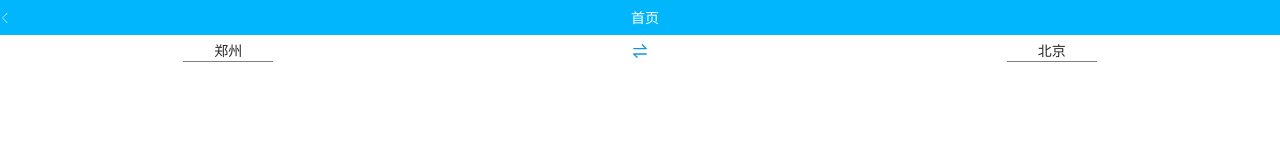
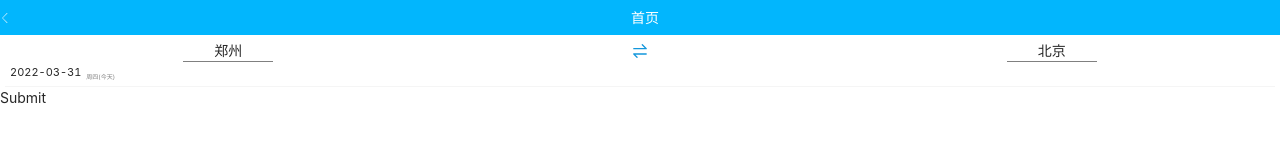
Before and after one commit to 1679452381/train-ticket, a React (Create React App) app: page / in a window 1280 px wide. Shown: the top 160 px of the page. Built offline with nearby package versions, Linux system fonts and the light colour scheme.

Commit message:
'feat:添加日期选择浮层'

```diff
--- a/package.json
+++ b/package.json
@@ -10,6 +10,7 @@
     "@testing-library/user-event": "^13.5.0",
     "antd": "^4.19.3",
     "classnames": "^2.3.1",
+    "dayjs": "^1.11.0",
     "normalize.css": "^8.0.1",
     "react": "^17.0.2",
     "react-dom": "^17.0.2",
@@ -21,7 +22,7 @@
     "web-vitals": "^2.1.4"
   },
   "scripts": {
-    "start": "react-scripts start",
+    "start": "react-scripts start ",
     "build": "react-scripts build",
     "test": "react-scripts test",
     "eject": "react-scripts eject"
--- a/src/components/CitySelector/index.jsx
+++ b/src/components/CitySelector/index.jsx
@@ -165,7 +165,7 @@ export default function CitySelector(props) {
       {show && cityData ? (
         <Container>
           <HeaderSearch>
-            <BackIcon height={"1rem"} width={"1rem"} onClick={onBack} />
+            <BackIcon height={"1rem"} width={"1rem"} onClick={() => onBack()} />
             <SearchInput
               type="text"
               placeholder="输入车站，城市，首字母"
--- /dev/null
+++ b/src/components/DateSelector/index.jsx
@@ -0,0 +1,174 @@
+import styled from "@emotion/styled";
+import React, { useEffect, useMemo, useState, memo, useCallback } from "react";
+
+import Header from "../Header";
+import { getMonth, getWeeks } from "../../utils/date";
+
+const Month = memo((props) => {
+  const { toSelect, startTimeInMonth } = props;
+  const startDay = new Date(startTimeInMonth);
+
+  const weeks = getWeeks(startTimeInMonth);
+  return (
+    <>
+      <MonthTable>
+        <thead>
+          <tr>
+            <td colSpan="7">
+              <h5>
+                {startDay.getFullYear()}年{startDay.getMonth()}月
+              </h5>
+            </td>
+          </tr>
+        </thead>
+        <tbody>
+          <MonthWeekTr>
+            <th>周一</th>
+            <th>周二</th>
+            <th>周三</th>
+            <th>周四</th>
+            <th>周五</th>
+            <th>周六</th>
+            <th>周日</th>
+          </MonthWeekTr>
+          {weeks?.map((week, idx) => (
+            <Week week={week} key={idx} toSelect={toSelect} />
+          ))}
+        </tbody>
+      </MonthTable>
+    </>
+  );
+});
+const MonthTable = styled.table`
+  width: 100%;
+  margin-bottom: 15px;
+  border-collapse: collapse;
+  border-spacing: 0;
+  text-align: left;
+  tr,
+  th,
+  td {
+    padding: 0;
+    margin: 0;
+  }
+  thead td {
+    height: 39px;
+    background-color: #fff;
+  }
+  thead h5 {
+    font-size: 18px;
+    line-height: 39px;
+    text-align: center;
+    font-weight: bold;
+    padding: 0;
+    margin: 0;
+    border: 1px solid #cdcdcd;
+  }
+`;
+
+const MonthWeekTr = styled.tr`
+  font-size: 14px;
+  height: 23px;
+  color: #8c8c8c;
+  background-color: #f3f3f3;
+  text-align: center;
+  border-left: 1px solid #ccc;
+  border-right: 1px solid #ccc;
+  border-bottom: 1px solid #cacaca;
+  th {
+    text-align: center;
+  }
+`;
+
+const Week = (props) => {
+  const { week, toSelect } = props;
+  return (
+    <WeekTr>
+      {week?.map((day, idx) => (
+        <Day day={day} key={idx} toSelect={toSelect} />
+      ))}
+    </WeekTr>
+  );
+};
+const WeekTr = styled.tr`
+  font-size: 14px;
+  color: #8c8c8c;
+  td {
+    background: #fff;
+    color: #000;
+    border: 2.5px solid #e3e3e3;
+    text-align: center;
+    margin: 0 2px 2px 0;
+    height: 40px;
+    width: 40px;
+    :hover {
+      background-color: skyblue;
+    }
+  }
+  td.null {
+    background: #e3e3e3;
+  }
+  td.disabled {
+    color: #a7a7a7;
+    background: #f3f3f3;
+    cursor: not-allowed;
+  }
+`;
+
+const Day = (props) => {
+  const { day, toSelect } = props;
+
+  if (!day) return <td className="null"></td>;
+
+  const now = new Date();
+  let currentTime = new Date(day);
+
+  const dateString =
+    now.getMonth() === currentTime.getMonth() &&
+    now.getDate() === currentTime.getDate()
+      ? "今天"
+      : new Date(day).getDate();
+
+  const isPassed = currentTime.getDate() < now.getDate();
+  if (isPassed) {
+    return <td className={"disabled"}>{dateString}</td>;
+  }
+
+  return <td onClick={() => toSelect(currentTime)}>{dateString}</td>;
+};
+
+export default function DateSelector(props) {
+  const { show, onBack, toSelect } = props;
+
+  const monthSequence = getMonth();
+
+  return (
+    <div>
+      {show ? (
+        <Container>
+          <Header title={"选择时间"} onBack={onBack}></Header>
+          <SelectorTable>
+            {monthSequence?.map((month) => (
+              <Month toSelect={toSelect} startTimeInMonth={month} key={month} />
+            ))}
+          </SelectorTable>
+        </Container>
+      ) : (
+        <></>
+      )}
+    </div>
+  );
+}
+const Container = styled.div`
+  position: absolute;
+  top: 0;
+  left: 0;
+  min-height: 100%;
+  background-color: #fff;
+  width: 100%;
+  z-index: 1000;
+`;
+const SelectorTable = styled.div`
+  padding: 15px 10px 15px 10px;
+  background: #f3f3f3;
+`;
--- a/src/pages/home/Journey.jsx
+++ b/src/pages/home/Journey.jsx
@@ -5,7 +5,6 @@ import { ReactComponent as Switch } from "../../assets/svg/switch.svg";
 
 export default function Journey(props) {
   const { from, to, exchangeFromTo, showCitySelector } = props;
-  // console.log("J", showCitySelector);
   return (
     <Container>
       <JourneyStation onClick={() => showCitySelector(true)}>
@@ -20,7 +19,7 @@ export default function Journey(props) {
 }
 
 const Container = styled.div`
-  margin: 0.5rem 0.5rem;
+  padding: 0.5rem 0.5rem;
   display: flex;
   align-items: center;
   justify-content: space-around;
--- a/src/pages/home/departDate.jsx
+++ b/src/pages/home/departDate.jsx
@@ -1,5 +1,42 @@
-import React from "react";
+import React, { useMemo } from "react";
+import dayjs from "dayjs";
 
-export default function DepartDate() {
-  return <div>departDate</div>;
+import { h0 } from "../../utils/index";
+import styled from "@emotion/styled";
+
+export default function DepartDate(props) {
+  const { time, showDateSelector } = props;
+  const date = h0(time);
+
+  const dateString = useMemo(() => {
+    return dayjs(date).format("YYYY-MM-DD");
+  }, [date]);
+  const isToday = date.getDay() === h0().getDay();
+
+  const weekString =
+    "周" +
+    ["日", "一", "二", "三", "四", "五", "六"][date.getDay()] +
+    (isToday ? "(今天)" : "");
+  return (
+    <Container onClick={() => showDateSelector()}>
+      {dateString}
+      <span> {weekString}</span>
+    </Container>
+  );
 }
+
+const Container = styled.div`
+  height: 2rem;
+  display: flex;
+  justify-content: flex-start;
+  align-items: flex-end;
+  border-bottom: 0.1rem solid whitesmoke;
+  margin: 0 0.5rem;
+  padding: 0.5rem;
+  font-size: 1.1rem;
+  span {
+    margin-left: 0.5rem;
+    font-size: 0.6rem;
+    color: gray;
+  }
+`;
--- a/src/pages/home/index.jsx
+++ b/src/pages/home/index.jsx
@@ -1,18 +1,23 @@
 import React, { useCallback } from "react";
 import { connect } from "react-redux";
+import styled from "@emotion/styled";
 import {
   exchangeFromTo,
   showCitySelector,
   hideCitySelector,
   fetchCityData,
   setSelectedCity,
+  hideDateSelector,
+  showDateSelector,
+  setSelectDepartDate,
 } from "../../redux/actions";
 
 import Header from "../../components/Header";
 import CitySelector from "../../components/CitySelector";
+import DateSelector from "../../components/DateSelector";
 import Journey from "./Journey";
-import DepartDate from "./departDate";
-import Submit from "./submit";
+import DepartDate from "./DepartDate";
+import Submit from "./Submit";
 
 function Home(props) {
   const onBack = useCallback(() => {
@@ -30,6 +35,11 @@ function Home(props) {
     hideCitySelector,
     fetchCityData,
     setSelectedCity,
+    isDataSelectorVisible,
+    departDate,
+    showDateSelector,
+    hideDateSelector,
+    setSelectDepartDate,
   } = props;
 
   const doExchangeFromTo = useCallback(() => {
@@ -44,12 +54,23 @@ function Home(props) {
   const doFetchCityData = useCallback(() => {
     fetchCityData();
   }, []);
-
   const dosetSelectedCity = useCallback((m) => {
     setSelectedCity(m);
   }, []);
+
+  const doShowDateSelector = useCallback(() => {
+    showDateSelector();
+  }, []);
+  const doHideDateSelector = useCallback(() => {
+    hideDateSelector();
+  }, []);
+  const doSetSelectDepartDate = useCallback((date) => {
+    setSelectDepartDate(date);
+    hideDateSelector();
+  }, []);
+
   return (
-    <div>
+    <Container>
       <Header title={"首页"} onBack={onBack} />
       <form>
         <Journey
@@ -58,7 +79,6 @@ function Home(props) {
           exchangeFromTo={doExchangeFromTo}
           showCitySelector={doShowCitySelector}
         />
-      </form>
         <CitySelector
           show={isCitySelectorVisible}
           cityData={cityData}
@@ -67,9 +87,22 @@ function Home(props) {
           fetchCityData={doFetchCityData}
           toSelect={dosetSelectedCity}
         />
-    </div>
+
+        <DepartDate time={departDate} showDateSelector={doShowDateSelector} />
+
+        <DateSelector
+          show={isDataSelectorVisible}
+          onBack={doHideDateSelector}
+          toSelect={doSetSelectDepartDate}
+        />
+        <Submit />
+      </form>
+    </Container>
   );
 }
+const Container = styled.div`
+  box-sizing: border-box;
+`;
 
 export default connect((state) => state, {
   exchangeFromTo,
@@ -77,4 +110,7 @@ export default connect((state) => state, {
   hideCitySelector,
   fetchCityData,
   setSelectedCity,
+  showDateSelector,
+  hideDateSelector,
+  setSelectDepartDate,
 })(Home);
--- a/src/redux/actions.js
+++ b/src/redux/actions.js
@@ -77,7 +77,7 @@ export const exchangeFromTo = () => {
     }
 }
 
-export const setDepartDate = (date) => ({
+export const setSelectDepartDate = (date) => ({
     type: ACTION_SET_DEPART_DATE,
     payload: date
 })
--- a/src/redux/reducers.js
+++ b/src/redux/reducers.js
@@ -92,7 +92,7 @@ const reducers = {
         }
         return prestate
     },
-    departDate(prestate = null, action) {
+    departDate(prestate = Date.now(), action) {
         const { type, payload } = action
         switch (type) {
             case ACTION_SET_DEPART_DATE:
--- a/src/redux/store.js
+++ b/src/redux/store.js
@@ -19,7 +19,7 @@ export default createStore(combineReducers(reducers),
         cityData: null,
         isLoadingCityData: false,
         isDataSelectorVisible: false,
-        departDate: null,
+        departDate: Date.now(),
         highSpeed: false,
     },
     composeWithDevTools(applyMiddleware(thunk)))
--- /dev/null
+++ b/src/utils/date.js
@@ -0,0 +1,47 @@
+
+
+const getMonth = () => {
+    let monthRes = []
+    const now = new Date()
+    now.setHours(0)
+    now.setMinutes(0)
+    now.setSeconds(0)
+    now.setDate(1)
+    for (let i = 0; i < 4; i++) {
+        monthRes.push(now.getTime())
+        now.setMonth(now.getMonth() + 1)
+    }
+    return monthRes
+}
+
+const getWeeks = (startTimeInMonth) => {
+    const startDay = new Date(startTimeInMonth);
+    const currentDay = new Date(startTimeInMonth);
+
+    let days = [];
+    while (startDay.getMonth() === currentDay.getMonth()) {
+        days.push(currentDay.getTime());
+        currentDay.setDate(currentDay.getDate() + 1);
+    }
+    days = new Array(startDay.getDay() ? startDay.getDay() - 1 : 6)
+        .fill(null)
+        .concat(days);
+
+    const lastDay = new Date(days[days.length - 1]);
+    days = days.concat(
+        new Array(lastDay.getDay() ? 7 - lastDay.getDay() : 0).fill(null)
+    );
+
+    let weeks = [];
+    for (let i = 0; i < days.length / 7; i++) {
+        let week = days.slice(i * 7, (i + 1) * 7);
+        weeks.push(week);
+    }
+    return weeks
+}
+
+
+export {
+    getMonth,
+    getWeeks
+}
--- /dev/null
+++ b/src/utils/index.js
@@ -0,0 +1,15 @@
+
+const h0 = (date = new Date()) => {
+    const time = new Date(date)
+    time.setHours(0)
+    time.setMinutes(0)
+    time.setSeconds(0)
+    time.setMilliseconds(0)
+    return time
+}
+
+
+
+
+
+export { h0 }
```
Also changed, not shown: a.js (added, +18 -0 lines), 1 other file (tests, documents, lock files or other folders). Lines whose indentation alone changed are shown as unchanged.
